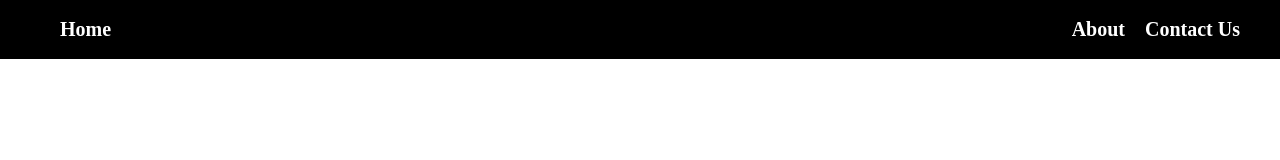
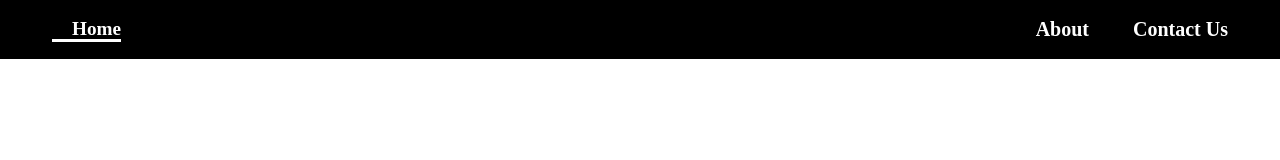
Before and after one commit to JovanMwesigwa/Website-project, a plain HTML site: page index.html in a window 1280 px wide. In both pictures the pointer is over the link "Home". Drawn offline with Linux system fonts and the light colour scheme.

Commit message:
added a hover effect

```diff
--- a/style.css
+++ b/style.css
@@ -25,7 +25,14 @@ a{
     cursor: pointer;
     color: #fff;
     padding-left: 20px;
+    margin: 12px;
+    text-align: center;
 
+}
+
+a:hover{
+    border-bottom: 3px solid #fff;
+    font-size: larger;
 }
 
 .right-side{
```
